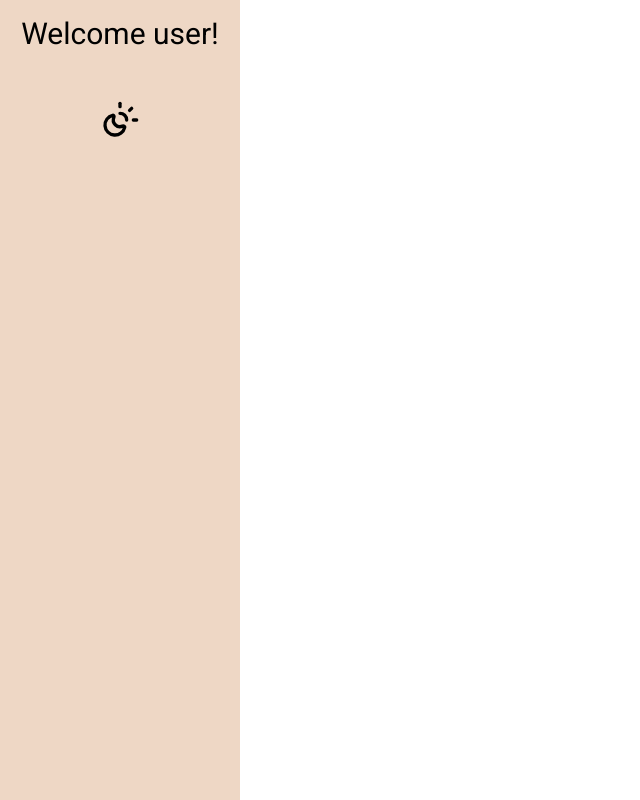
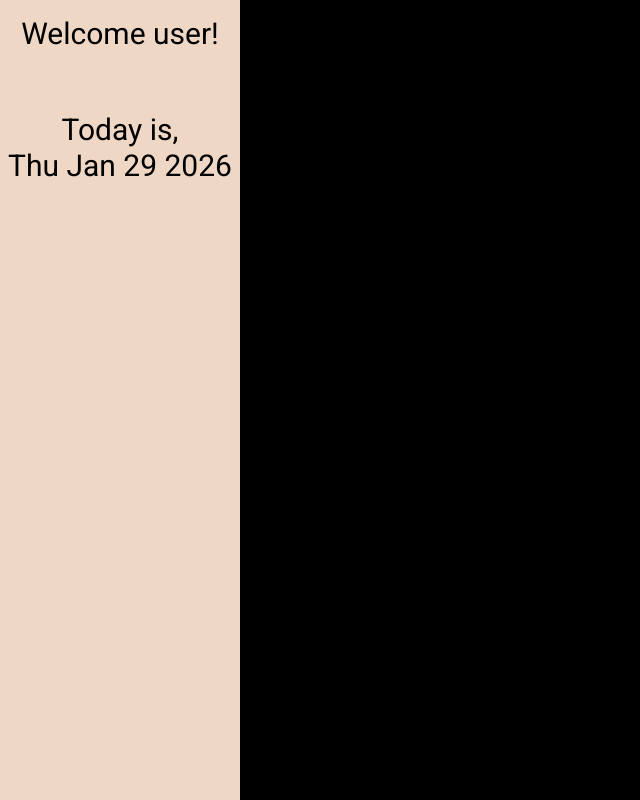
Before and after one commit to AndrewStevenson550/ZEN, a React (Vite) app in the folder zen/: page / in a window 1280 px wide. Shown: the whole page, without its empty margins (0-640 px from the left). Built offline with nearby package versions, Linux system fonts and the light colour scheme; a web font is replaced by a local one.

Commit message:
added dark mode and current date

```diff
--- a/zen/src/components/Sidebar.tsx
+++ b/zen/src/components/Sidebar.tsx
@@ -1,18 +1,20 @@
 import React from "react";
-import { SunMoon } from "lucide-react";
 
 function Sidebar() {
-
-  {/*
+  const currentDate = new Date();
+  {
+    /*
     we need to make a light/dark icon
-    */}
+    */
+  }
   return (
     <>
-      <div className="pt-4 text-3xl h-screen bg-side-bg max-w-60 flex flex-col items-center">
-        <h2 className="font-roboto text-center">Welcome user!</h2>
-
-        <button className="mt-10 p-2 rounded-full hover:bg-gray-400 transition-colors"><SunMoon className="w-10 h-10"/></button>
-
+      <div className="pt-4 text-3xl h-screen bg-side-bg max-w-60 flex flex-col items-center font-roboto">
+        <h2 className="text-center text-side-text">Welcome user!</h2>
+        <h5 className="pt-15 flex text-center text-side-text">Today is,</h5>
+        <h5 className="flex text-center text-side-text">
+          {currentDate.toDateString()}
+        </h5>
       </div>
     </>
   );
--- a/zen/src/index.css
+++ b/zen/src/index.css
@@ -8,4 +8,21 @@
 @theme {
   --font-roboto: 'Roboto', sans-serif;
   --color-side-bg: #EED7C5;
+  --color-side-text: #000000;
+  --color-bg: #000000;
+
+
 }
+
+@media (prefers-color-scheme: dark) {
+  :root {
+    --color-side-bg: #1f2937;
+    --color-side-text: #d1d5db;
+    --color-bg: #111827;
+  }
+}
+
+body{
+  background-color: var(--color-bg);
+
+}
```
